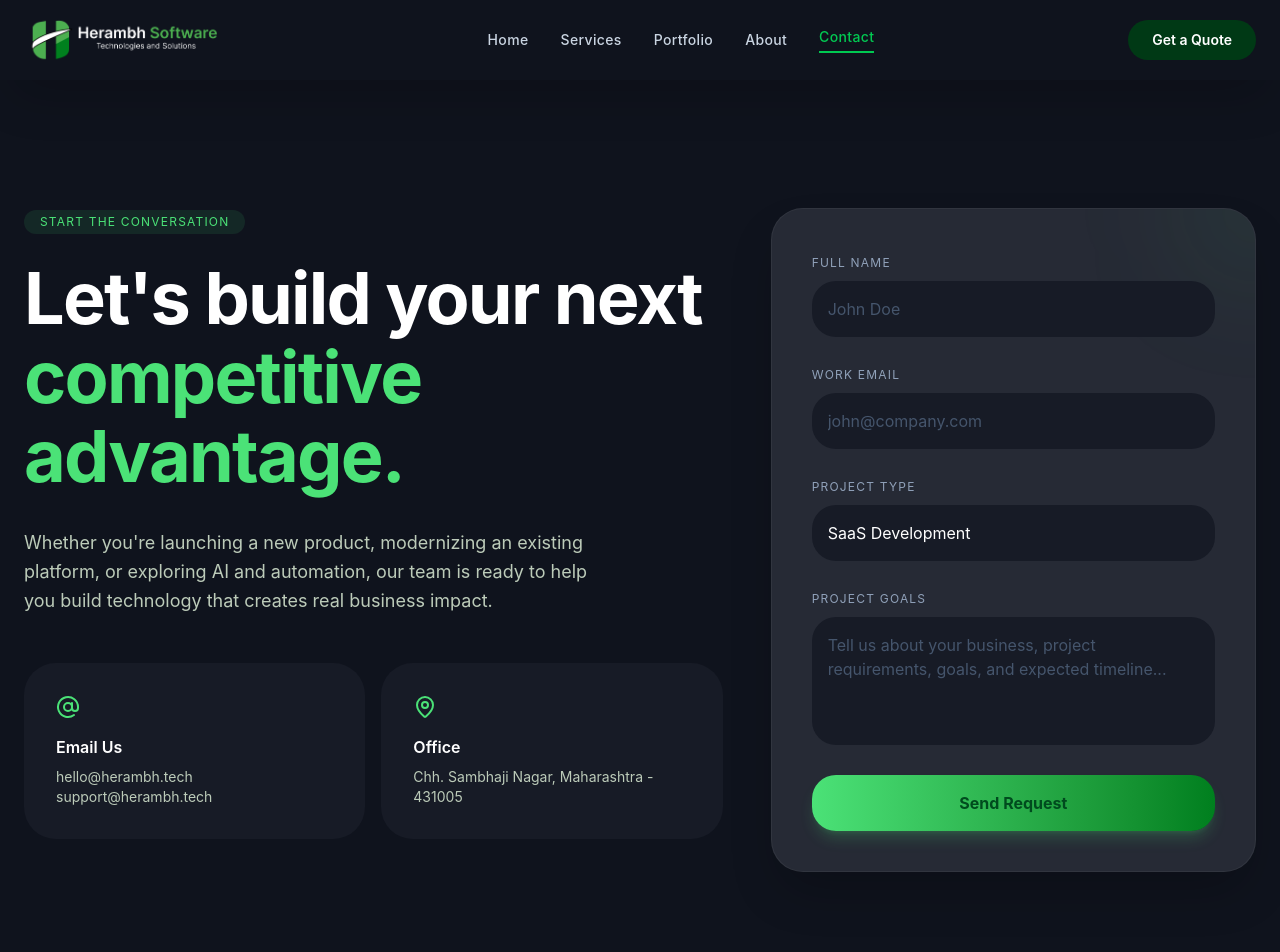
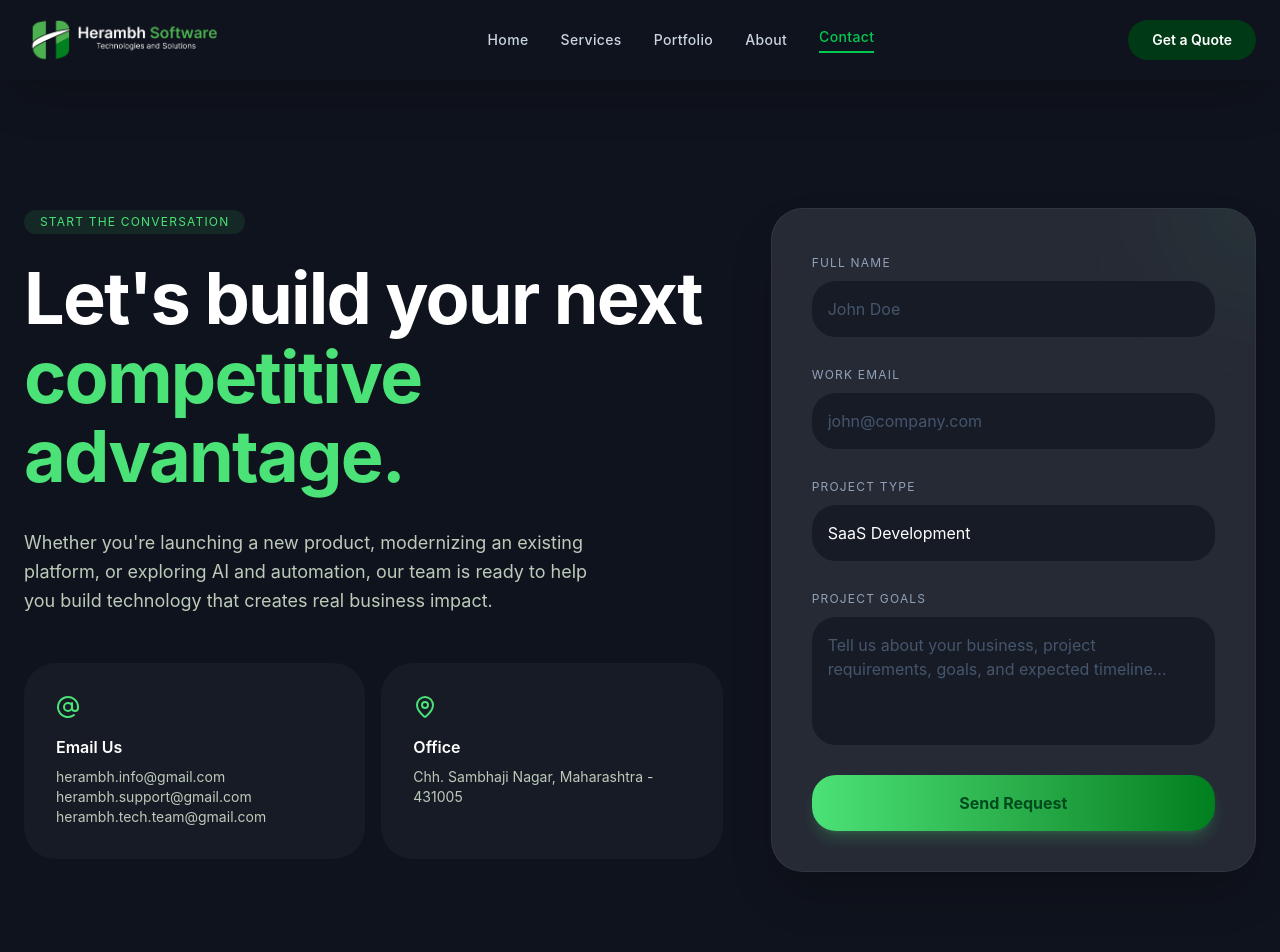
Before and after one commit to vedantgolegaonkar/Herambh-Website, a Next.js app: page /contact in a window 1280 px wide. Shown: the top 952 px of the page. Built offline with nearby package versions, Linux system fonts and the light colour scheme.

Commit message:
email ids added

```diff
--- a/src/app/contact/page.tsx
+++ b/src/app/contact/page.tsx
@@ -23,12 +23,15 @@ export default function Contact() {
             <div className="bg-surface-container-low p-8 rounded-2xl group hover:bg-surface-container transition-colors">
               <AtSign className="text-primary mb-4 text-3xl" />
               <h3 className="text-white font-semibold mb-2">Email Us</h3>
-              <p className="text-on-surface-variant text-sm">
-                hello@herambh.tech
-              </p>
-              <p className="text-on-surface-variant text-sm">
-                support@herambh.tech
-              </p>
+              <a href="mailto:herambh.info@gmail.com" target="_blank" rel="noopener noreferrer" className="text-on-surface-variant text-sm hover:text-primary transition-colors block">
+                herambh.info@gmail.com
+              </a>
+              <a href="mailto:herambh.support@gmail.com" target="_blank" rel="noopener noreferrer" className="text-on-surface-variant text-sm hover:text-primary transition-colors block">
+                herambh.support@gmail.com
+              </a>
+              <a href="mailto:herambh.tech.team@gmail.com" target="_blank" rel="noopener noreferrer" className="text-on-surface-variant text-sm hover:text-primary transition-colors block">
+                herambh.tech.team@gmail.com
+              </a>
             </div>
             <div className="bg-surface-container-low p-8 rounded-2xl group hover:bg-surface-container transition-colors">
               <MapPin className="text-primary mb-4 text-3xl" />
```
Also changed, not shown: 1 other file (tests, documents, lock files or other folders).
